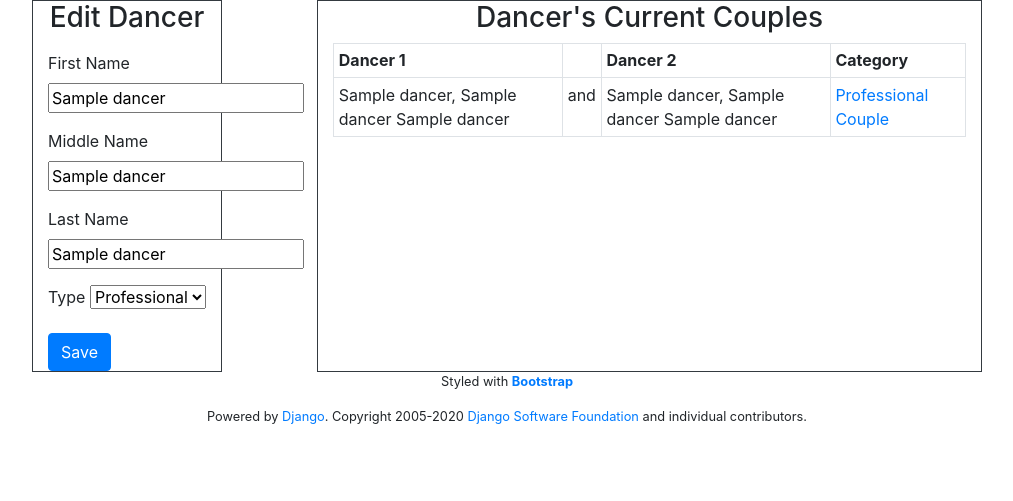
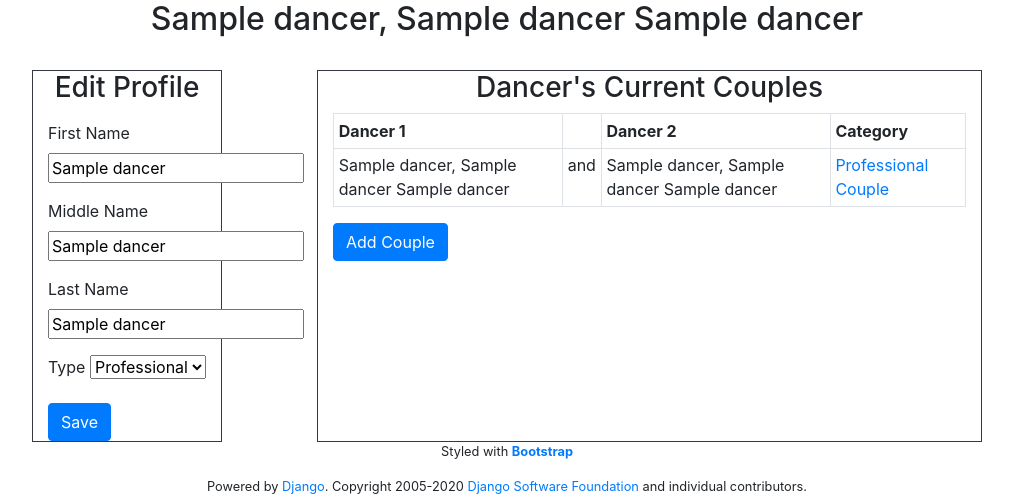
Before and after one commit to dlanghorne0428/dancesport-tracker-project, a Django app: page /dancers/edit/1 in a window 1280 px wide. Shown: the part 56-557 px from the top of the page, without its empty margins (133-1146 px from the left). Run offline with Django 3.2, Linux system fonts and the light colour scheme; tables that the repository leaves empty hold one stand-in row (values such as "Sample post"); parts of the project's set-up code (start-up, migrations or seed data) failed here and were passed over; some libraries are stand-ins or nearby versions.

Commit message:
Add couple from dancer page
Also sort dancer choice fields by last name when adding couple

```diff
--- a/rankings/forms.py
+++ b/rankings/forms.py
@@ -1,4 +1,5 @@
-from django.forms import ModelForm
+from django.db import models
+from django.forms import ModelForm, ModelChoiceField
 from .models import Dancer, Couple
 
 class DancerForm(ModelForm):
@@ -7,6 +8,9 @@ class DancerForm(ModelForm):
         fields = ['name_first', 'name_middle', 'name_last', 'dancer_type']
 
 class CoupleForm(ModelForm):
+    dancer_1 = ModelChoiceField(queryset=Dancer.objects.order_by('name_last'))
+    dancer_2 = ModelChoiceField(queryset=Dancer.objects.order_by('name_last'))
+    # couple_type_field = models.CharField(max_length = 3, choices=Couple.COUPLE_TYPE_CHOICES)
     class Meta:
         model = Couple
         fields = ['dancer_1', 'dancer_2', 'couple_type']
--- a/rankings/templates/rankings/viewdancer.html
+++ b/rankings/templates/rankings/viewdancer.html
@@ -2,10 +2,12 @@
 
 {% block content %}
 
+<h2 class='text-center'>{{ dancer }}</h2>
+<br />
 
 <div class="row">
   <div class="col-2 offset-md-1 border border-dark">
-    <h3 class="text-center">Edit Dancer</h3>
+    <h3 class="text-center">Edit Profile</h3>
     <p>{{ error }}</p>
 
     <form method="POST">
@@ -42,7 +44,6 @@
 
       {% for couple in couples %}
       <tr>
-
         <td>{{ couple.dancer_1 }}</td>
         <td>and</td>
         <td>{{ couple.dancer_2 }}</td>
@@ -50,6 +51,7 @@
       </tr>
       {% endfor %}
     </table>
+    <a class="btn btn-primary" href="{% url 'createcouple' %}">Add Couple</a>
   </div>
 </div>
 
@@ -58,4 +60,5 @@
 
 
 
+
 {% endblock %}
```
